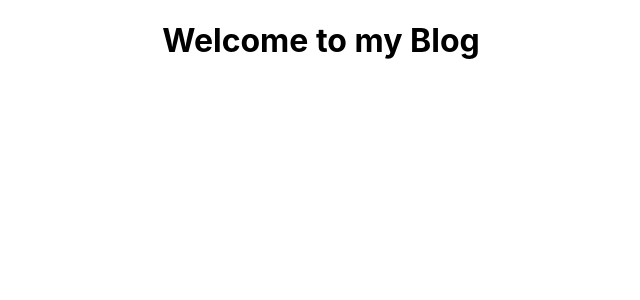
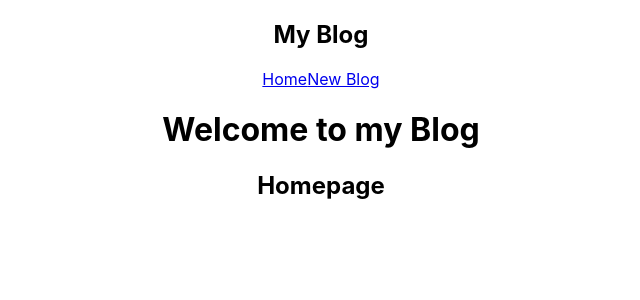
Before and after one commit to Shamikae/React-practice-blog, a React (Create React App) app: page / in a window 1280 px wide. Shown: the top 300 px of the page, without its empty margins (319-959 px from the left). Built offline with nearby package versions, Linux system fonts and the light colour scheme.

Commit message:
Feat: Add Home Component

```diff
--- a/src/App.js
+++ b/src/App.js
@@ -1,11 +1,16 @@
 import './App.css';
+import NavBar from './NavBar';
+import Home from './Home';
 
 function App() {
     const title = 'Welcome to my Blog';
   return (
     <div className="App">
+        <NavBar/>
+
       <div className="content">
           <h1> {title}</h1>
+          <Home/>
       </div>
     </div>
   );
--- /dev/null
+++ b/src/Home.js
@@ -0,0 +1,9 @@
+const home = () => {
+    return (
+        <div className="home">
+            <h2>Homepage</h2>
+        </div>
+    );
+}
+
+export default home;
```
Also changed, not shown: src/NavBar.js (renamed from NavBar.js).
